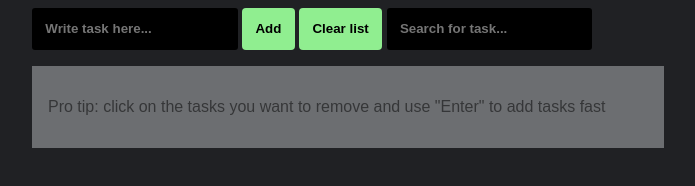
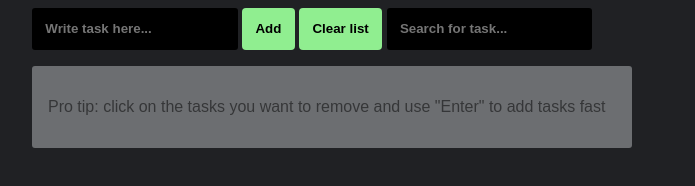
Before and after one commit to MirkusX/todolist, a plain HTML site: page index.html in a window 1280 px wide. Shown: the whole page, without its empty margins (308-1003 px from the left). Drawn offline with Linux system fonts and the light colour scheme.

Commit message:
Add files via upload

```diff
--- a/style.css
+++ b/style.css
@@ -34,9 +34,8 @@ button, input, li, #todoContainer {
 
 #todoContainer {
     background: #6c6e71;
-    width: 100%;
     margin-top: 1em;
-    min-width: 10%;
+    border-radius: 3px;
 }
 
 p, span {
```
